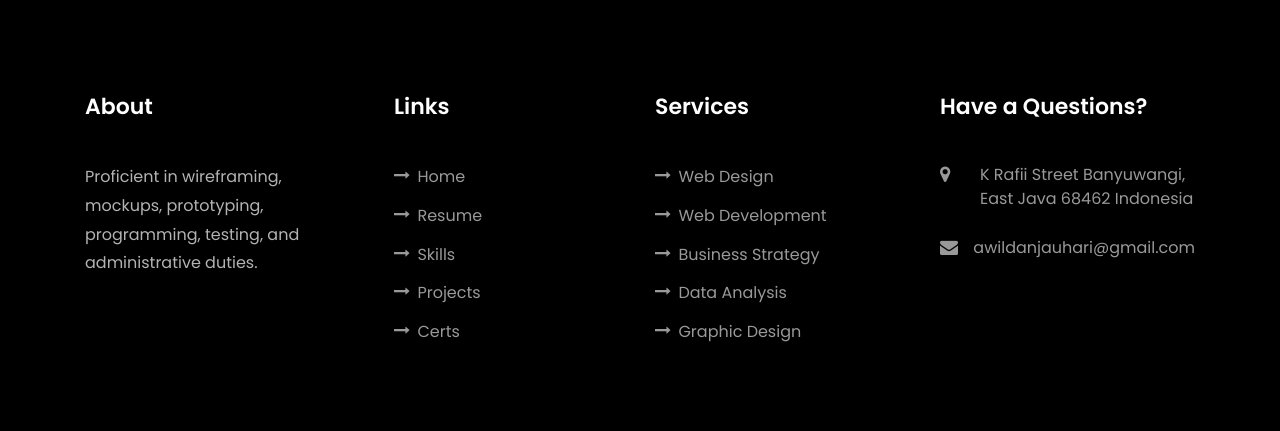
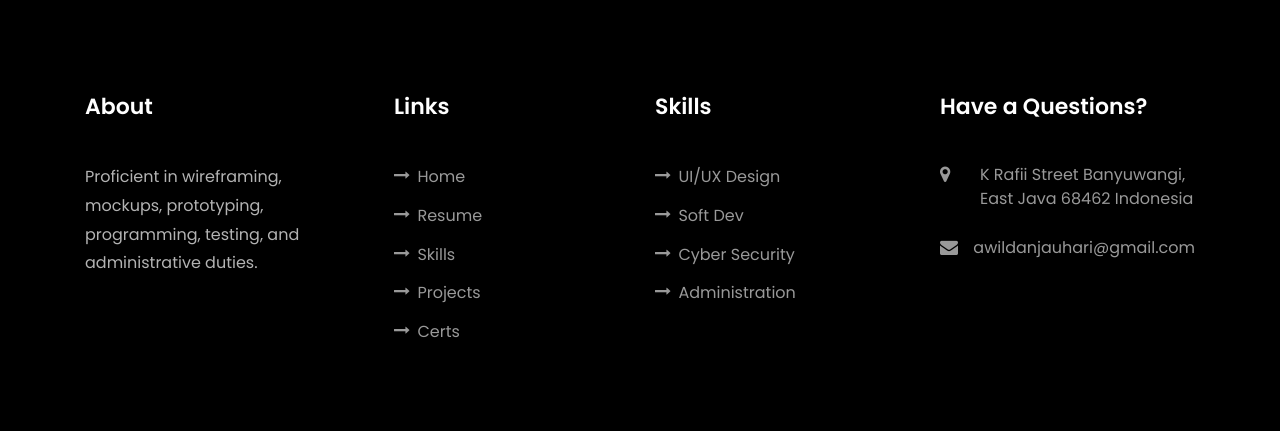
Before and after one commit to ahmdwildanjhr/portfolio, a plain HTML site: page index.html in a window 1280 px wide. Shown: the part 10839-11270 px from the top of the page. Drawn offline with Linux system fonts and the light colour scheme; files whose address does not match are found by name.

```diff
--- a/index.html
+++ b/index.html
@@ -793,7 +793,7 @@
 							<span class="icon-globe"></span>
 						</div>
 						<h3 class="mb-4">Website</h3>
-						<p><a href="https://ahmdwildanjhr.github.io/portfolio/">www.ahmdwildanjhr.github.io/portfolio</a>
+						<p><a href="https://ahmdwildanjhr.github.io/portfolio/">ahmdwildanjhr.github.io/portfolio</a>
 						</p>
 					</div>
 				</div>
@@ -868,13 +868,12 @@
 				</div>
 				<div class="col-md">
 					<div class="ftco-footer-widget mb-4">
-						<h2 class="ftco-heading-2">Services</h2>
+						<h2 class="ftco-heading-2">Skills</h2>
 						<ul class="list-unstyled">
-							<li><a href="#"><span class="icon-long-arrow-right mr-2"></span>Web Design</a></li>
-							<li><a href="#"><span class="icon-long-arrow-right mr-2"></span>Web Development</a></li>
-							<li><a href="#"><span class="icon-long-arrow-right mr-2"></span>Business Strategy</a></li>
-							<li><a href="#"><span class="icon-long-arrow-right mr-2"></span>Data Analysis</a></li>
-							<li><a href="#"><span class="icon-long-arrow-right mr-2"></span>Graphic Design</a></li>
+							<li><a href="#"><span class="icon-long-arrow-right mr-2"></span>UI/UX Design</a></li>
+							<li><a href="#"><span class="icon-long-arrow-right mr-2"></span>Soft Dev</a></li>
+							<li><a href="#"><span class="icon-long-arrow-right mr-2"></span>Cyber Security</a></li>
+							<li><a href="#"><span class="icon-long-arrow-right mr-2"></span>Administration</a></li>
 						</ul>
 					</div>
 				</div>
```
